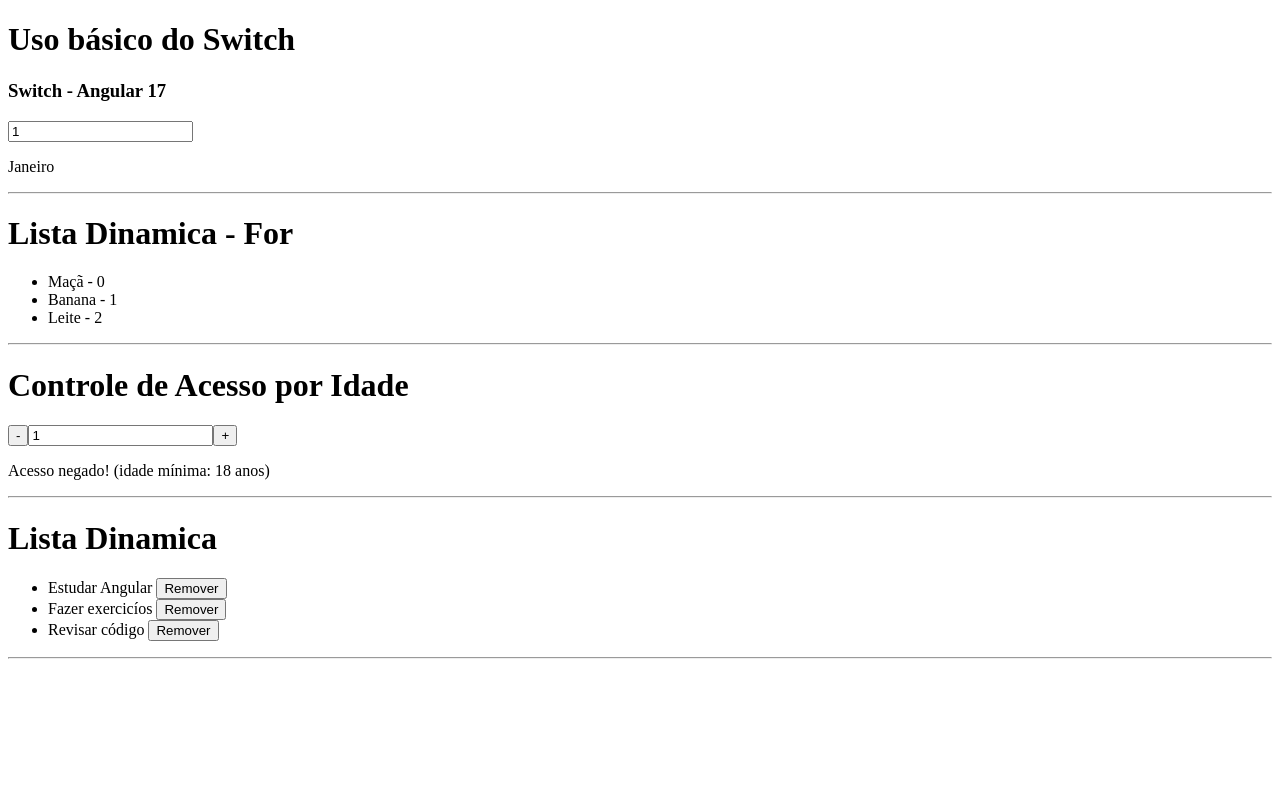
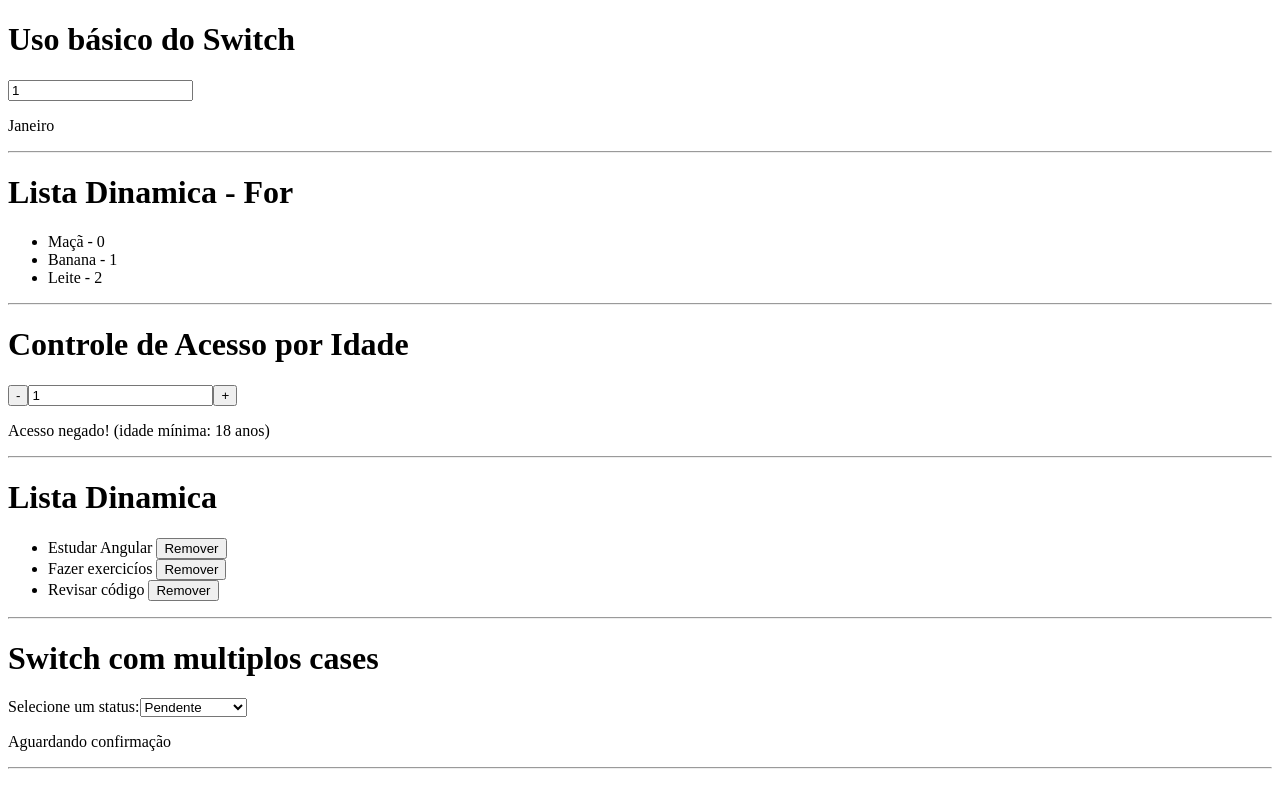
Before and after one commit to ViniShuet/At1_Cp2_mwe, an Angular app: page / in a window 1280 px wide. Built offline with nearby package versions, Linux system fonts and the light colour scheme.

Commit message:
Exercicio 6

```diff
--- a/src/app/app.component.html
+++ b/src/app/app.component.html
@@ -14,4 +14,10 @@
 
 <hr>
 
+<app-switchex6/>
+
+<hr>
+
+
+
 <router-outlet />
--- a/src/app/app.component.ts
+++ b/src/app/app.component.ts
@@ -4,11 +4,12 @@ import { SwitchComponent } from './components/switch/switch.component';
 import { ListaForComponent } from './components/lista-for/lista-for.component';
 import { IfElseComponent } from './components/if-else/if-else.component';
 import { ListaDinamicaComponent } from './components/lista-dinamica/lista-dinamica.component';
+import { Switchex6Component } from './components/switchex6/switchex6.component';
 
 @Component({
   selector: 'app-root',
   standalone: true,
-  imports: [RouterOutlet, SwitchComponent, ListaForComponent, IfElseComponent, ListaDinamicaComponent],
+  imports: [RouterOutlet, SwitchComponent, ListaForComponent, IfElseComponent, ListaDinamicaComponent, Switchex6Component],
   templateUrl: './app.component.html',
   styleUrl: './app.component.css'
 })
--- a/src/app/components/switch/switch.component.html
+++ b/src/app/components/switch/switch.component.html
@@ -1,6 +1,4 @@
 <h1>Uso básico do Switch</h1>
-
-<h3>Switch - Angular 17</h3>
 
 <input type="number" (change)="trocarValor($event)" [value]="mes">
 
--- /dev/null
+++ b/src/app/components/switchex6/switchex6.component.html
@@ -0,0 +1,18 @@
+<h1>Switch com multiplos cases</h1>
+
+<!-- <input type="select" (change)="trocarValor($event)" [value]="status"> -->
+
+<label for="selector">Selecione um status:</label>
+<select id="selector" (change)="trocarValor($event)">
+  <option value="pendente">Pendente</option>
+  <option value="enviado">Enviado</option>
+  <option value="entregue">Entregue</option>
+  <option value="desconhecido">Desconhecido</option>
+</select>
+
+<div [ngSwitch]="status">
+ <p *ngSwitchCase="'pendente'">Aguardando confirmação</p>
+ <p *ngSwitchCase="'enviado'">Pedido a caminho</p>
+ <p *ngSwitchCase="'entregue'">Pedido entregue</p>
+ <p *ngSwitchDefault>Status desconhecido</p>
+</div>
--- /dev/null
+++ b/src/app/components/switchex6/switchex6.component.ts
@@ -0,0 +1,18 @@
+import { CommonModule } from '@angular/common';
+import { Component } from '@angular/core';
+
+@Component({
+  selector: 'app-switchex6',
+  standalone: true,
+  imports: [CommonModule],
+  templateUrl: './switchex6.component.html',
+  styleUrl: './switchex6.component.css'
+})
+export class Switchex6Component {
+  status: string = "pendente";
+
+  trocarValor(event: Event): void {
+    const elementoSelecionado = event.target as HTMLSelectElement;
+    this.status = elementoSelecionado.value;
+  }
+}
```
Also changed, not shown: src/app/components/switchex6/switchex6.component.css (added).
